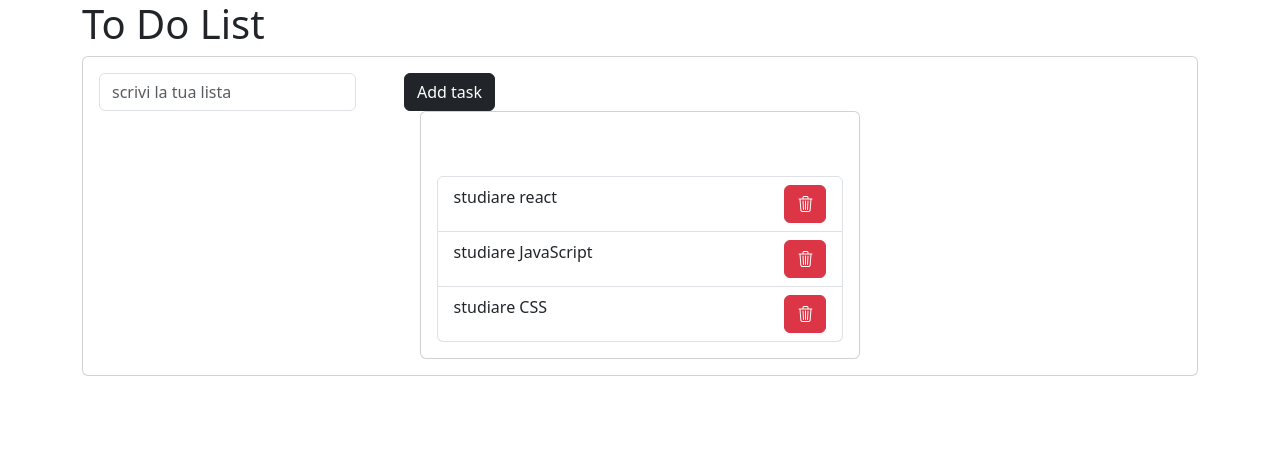
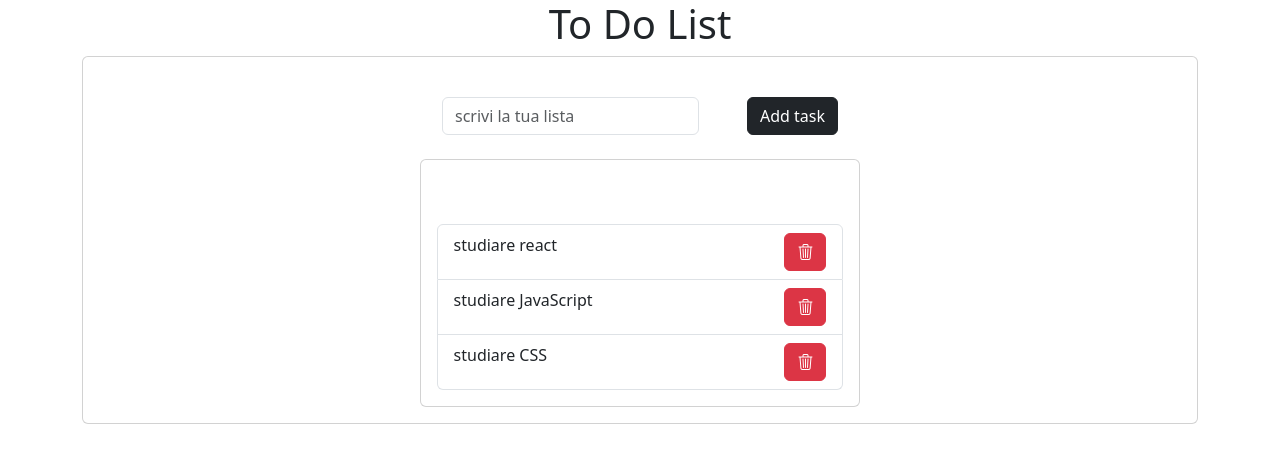
Before and after one commit to veronicacrisafi/react-form, a React (Vite) app: page / in a window 1280 px wide. Shown: the top 462 px of the page. Built offline with nearby package versions, Linux system fonts and the light colour scheme.

Commit message:
sistemato lo stile del form

```diff
--- a/src/App.jsx
+++ b/src/App.jsx
@@ -21,9 +21,9 @@ function App() {
   return (
     <>
       <div className='container'>
-        <h1>To Do List</h1>
-        <div className='card'>
-          <div className="card-body">
+        <h1 className='text-center'>To Do List</h1>
+        <div className='card m-auto '>
+          <div className="card-body ">
             <NewItemForm addTask={addTask} />
 
             <ListCard handleClick={handleClick}
--- a/src/components/NewItemForm.jsx
+++ b/src/components/NewItemForm.jsx
@@ -8,7 +8,7 @@ export default function NewItemForm({ addTask }) {
     }
 
     return (
-        <form onSubmit={handleSubmit} className='d-flex align-items-center'>
+        <form onSubmit={handleSubmit} className='d-flex justify-content-center align-items-center m-4'>
             <div>
                 <input className='form-control' type="text" value={list} onChange={(e) => setList(e.target.value)} placeholder='scrivi la tua lista' />
             </div>
```
